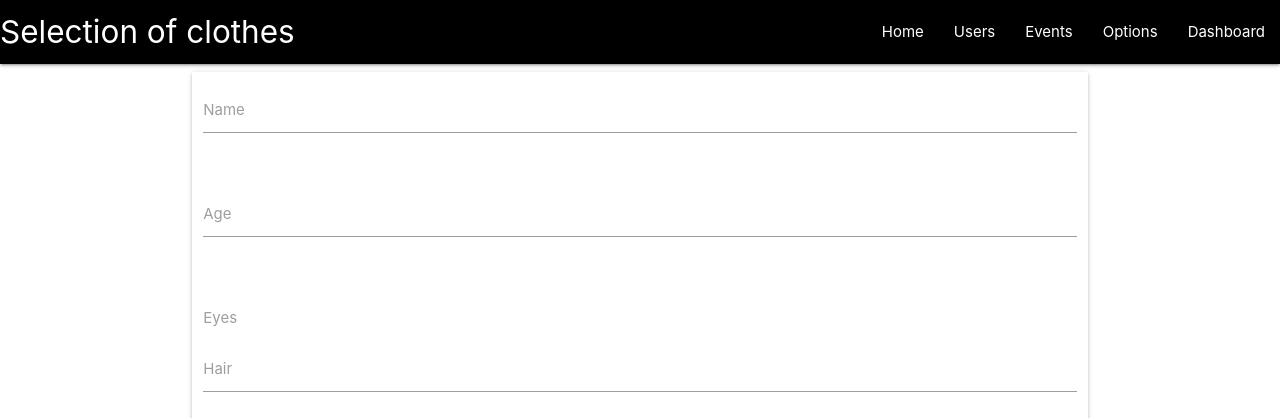
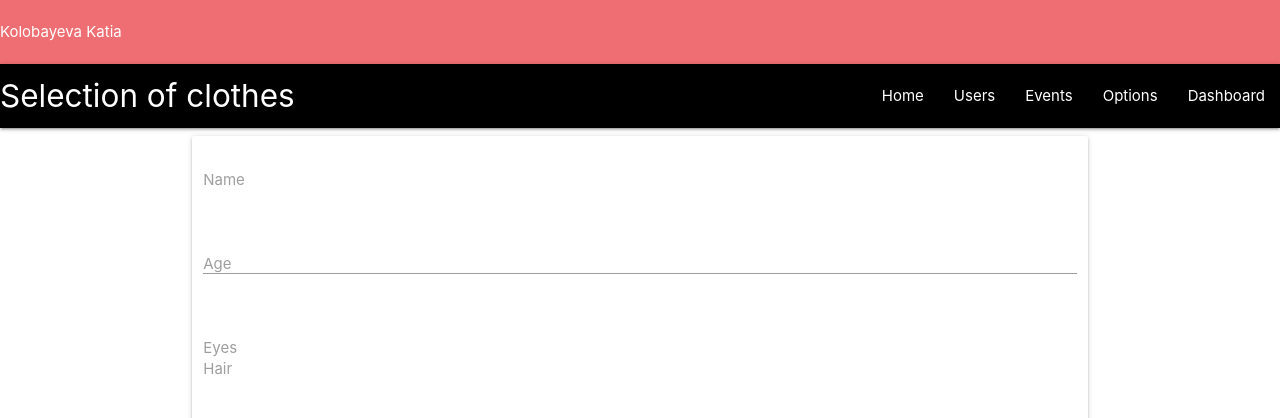
Before and after one commit to Kolobayeva/Katia, a Python web app: template Laboratory2/templates/main.html in a window 1280 px wide. Shown: the top 418 px of the page. Run offline with Jinja, Linux system fonts and the light colour scheme; the template is opened without the code that fills it, so the values that code supplies are empty.

Commit message:
Update main.html

```diff
--- a/Laboratory2/templates/main.html
+++ b/Laboratory2/templates/main.html
@@ -12,6 +12,11 @@
 </head>
 
 <body>
+	<nav class="navbar navbar-expand-sm bg-dark navbar-dark">
+
+     <div class="navbar-header">
+        <a class="navbar-brand" href="https://github.com/Kolobayeva/Katia">Kolobayeva Katia</a>  <!-- Посилання на репозиторій з кодом !-->
+    </div>
     <nav>
         <div class="nav-wrapper black">
             <a href="#" class="brand-logo">Selection of clothes</a>
```
